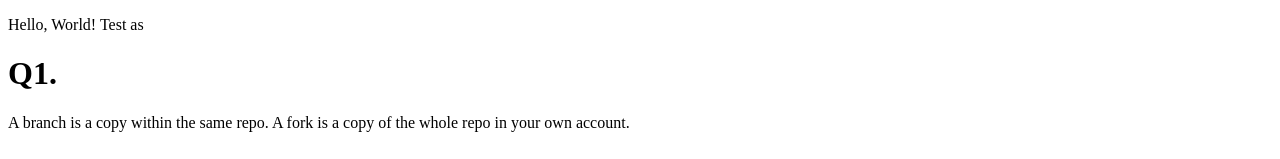
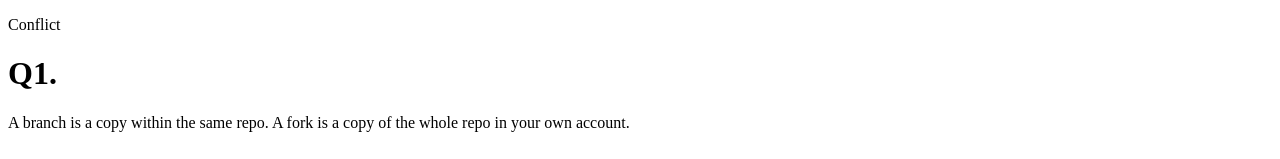
Before and after one commit to julien1703/Project-1-group-4, a plain HTML site: page index.html in a window 1280 px wide. Shown: the top 159 px of the page. Drawn offline with Linux system fonts and the light colour scheme.

Commit message:
CondlictMerge con..

```diff
--- a/index.html
+++ b/index.html
@@ -6,7 +6,7 @@
     <title>Document</title>
 </head>
 <body>
-    <p>Hello, World! Test as</p>
+    <p>Conflict</p>
     <h1>Q1.</h1>
     <p>A branch is a copy within the same repo. A fork is a copy of the whole repo in your own account.</p>
     <h1>Q2.</h1>
```
